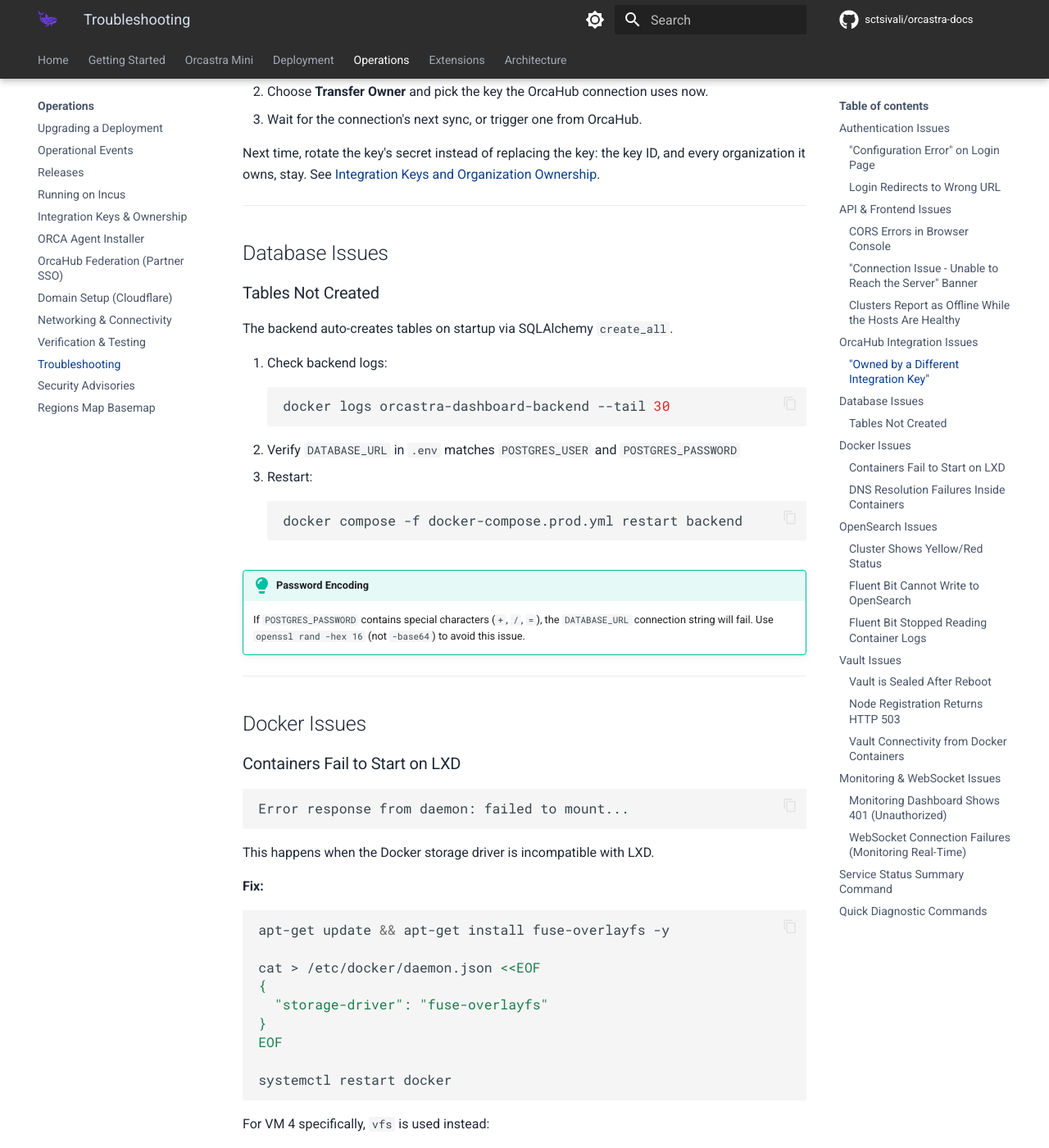
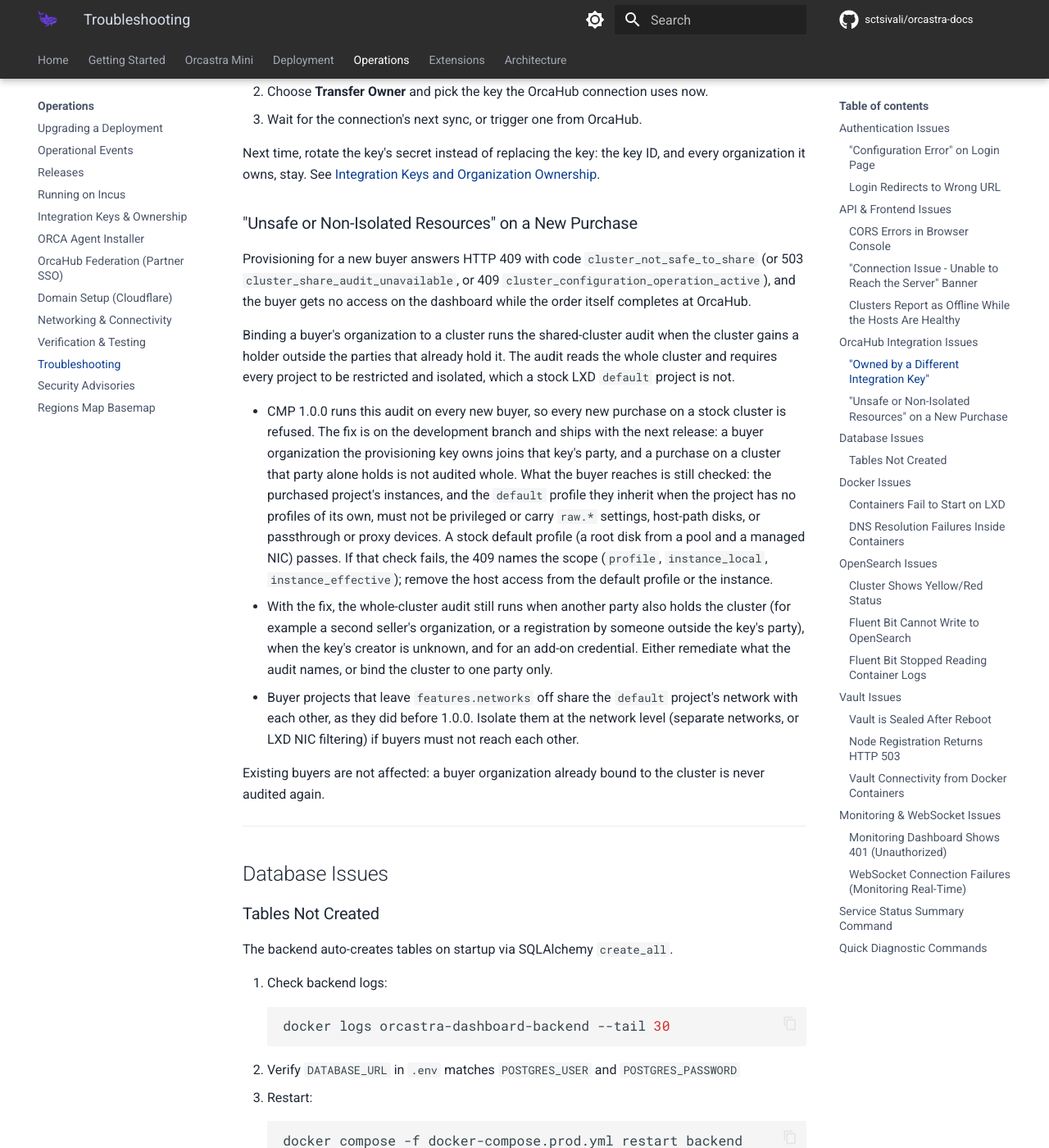
Before and after one commit to sctsivali/orcastra-docs, an MkDocs documentation site: the page built from docs/operations/troubleshooting.md, in a window 1280 px wide and 1400 px high, scrolled down 3789 px. Shown: the whole window at 82% size. Built offline with MkDocs 1.6.1 and Material for MkDocs 9.7.7, drawn with Linux system fonts in a browser that asks for light colours; comment, search, counter and statistics services are not loaded; the version menu is left out.

Commit message:
docs: groupless federated tenants and purchases on a stock cluster
A tenant who signs in through OrcaHub federation holds no local role
group. The dashboard treats such an account as a Tenant while an active
organization lists its email as a member, and shows "No role assigned
yet" otherwise; CMP 1.0.0 showed that notice to every federated tenant.

- security: the role section describes the membership rule and the IdP
  precondition (every way to create or relink an account verifies the
  email).
- federation: the trust model says the provisioned membership is the
  tenant's role, how to take it away, and why Authentik's own
  email_verified claim is not evidence; troubleshooting covers "No role
  assigned yet" and "No active access".
- troubleshooting: a new purchase refused with cluster_not_safe_to_share,
  what CMP 1.0.0 did, the host-reach check that replaces the whole
  cluster audit inside the seller's party, and the shared default
  network of OrcaHub projects.

```diff
--- a/docs/operations/troubleshooting.md
+++ b/docs/operations/troubleshooting.md
@@ -157,6 +157,36 @@ policies, or provision tenant access for it, so the organization stays frozen on
 
 Next time, rotate the key's secret instead of replacing the key: the key ID, and every
 organization it owns, stay. See [Integration Keys and Organization Ownership](integration-keys.md).
+
+### "Unsafe or Non-Isolated Resources" on a New Purchase
+
+Provisioning for a new buyer answers HTTP 409 with code `cluster_not_safe_to_share` (or 503
+`cluster_share_audit_unavailable`, or 409 `cluster_configuration_operation_active`), and the buyer
+gets no access on the dashboard while the order itself completes at OrcaHub.
+
+Binding a buyer's organization to a cluster runs the shared-cluster audit when the cluster gains a
+holder outside the parties that already hold it. The audit reads the whole cluster and requires
+every project to be restricted and isolated, which a stock LXD `default` project is not.
+
+- CMP 1.0.0 runs this audit on every new buyer, so every new purchase on a stock cluster is refused.
+  The fix is on the development branch and ships with the next release: a buyer organization the
+  provisioning key owns joins that key's party, and a purchase on a cluster that party alone holds
+  is not audited whole. What the buyer reaches is still checked: the purchased project's instances,
+  and the `default` profile they inherit when the project has no profiles of its own, must not be
+  privileged or carry `raw.*` settings, host-path disks, or passthrough or proxy devices. A stock
+  default profile (a root disk from a pool and a managed NIC) passes. If that check fails, the 409
+  names the scope (`profile`, `instance_local`, `instance_effective`); remove the host access from
+  the default profile or the instance.
+- With the fix, the whole-cluster audit still runs when another party also holds the cluster (for
+  example a second seller's organization, or a registration by someone outside the key's party),
+  when the key's creator is unknown, and for an add-on credential. Either remediate what the audit
+  names, or bind the cluster to one party only.
+- Buyer projects that leave `features.networks` off share the `default` project's network with
+  each other, as they did before 1.0.0. Isolate them at the network level (separate networks, or
+  LXD NIC filtering) if buyers must not reach each other.
+
+Existing buyers are not affected: a buyer organization already bound to the cluster is never
+audited again.
 
 ---
 
```
Also changed, not shown: docs/architecture/security.md (+1 -1 lines), docs/operations/orcahub-federation-sso.md (+6 -1 lines).
